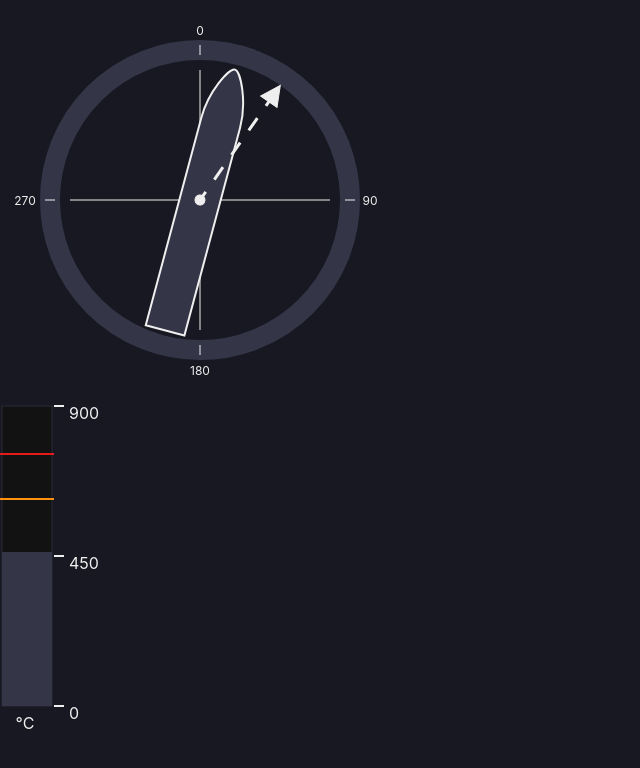
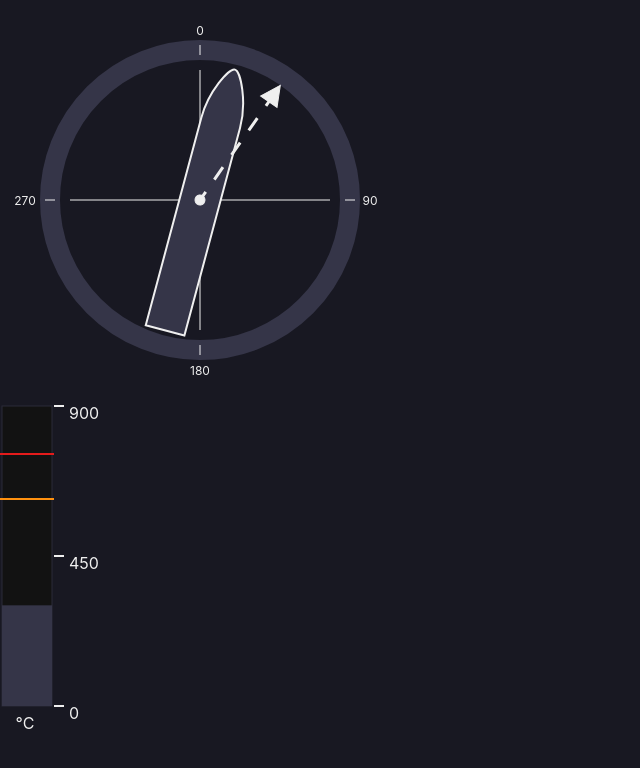
Before and after one commit to Henri-Willekens/mqtt-implementation, a React (Create React App) app: page / in a window 1280 px wide. Shown: the top 768 px of the page, without its empty margins (0-640 px from the left). Built offline with nearby package versions, Linux system fonts and the light colour scheme.

Commit message:
now does specific value it gets trough

```diff
--- a/src/components/BarMeter.js
+++ b/src/components/BarMeter.js
@@ -1,9 +1,14 @@
-import React from 'react';
+import React, { useState } from 'react';
 import {useEffect} from 'react';
 
 export default function BarMeter(props) {
+  let [minValue, setMinValue] = useState(0);
+  let [maxValue, setMaxValue] = useState(900);
+  let [value, setValue] = useState(300);
 
-  function fillProgressBar(percentage) {
+  function fillProgressBar(value) {
+    let percentage = (value / maxValue) * 100;
+
     const progressBar = document.querySelector(".progress-bar");
 
     const containerHeight = 302; // Total height of the container
@@ -15,9 +20,7 @@ export default function BarMeter(props) {
   }
 
   useEffect(() => {
-    setInterval(() => {
-    fillProgressBar(Math.round(Math.random() * (100 - 0) + 0))
-    }, 2000)
+    fillProgressBar(value)
   }, [])
 
   return (
@@ -34,15 +37,15 @@ export default function BarMeter(props) {
 
         <g>
           <line x1="54" x2="64" y1="2" y2="2" stroke="#EFEFEF" strokeWidth="2"/>
-          <text x="69" y="15" fill="#EFEFEF">900</text>
+          <text x="69" y="15" fill="#EFEFEF">{maxValue}</text>
         </g>
         <g>
           <line x1="54" x2="64" y1="152" y2="152" stroke="#EFEFEF" strokeWidth="2"/>
-          <text x="69" y="165" fill="#EFEFEF">450</text>
+          <text x="69" y="165" fill="#EFEFEF">{maxValue / 2}</text>
         </g>
         <g>
           <line x1="54" x2="64" y1="302" y2="302" stroke="#EFEFEF" strokeWidth="2"/>
-          <text x="69" y="315" fill="#EFEFEF">0</text>
+          <text x="69" y="315" fill="#EFEFEF">{minValue}</text>
         </g>
 
         <text x="25" y="325" fill="#EFEFEF" textAnchor="middle">°C</text>
```
